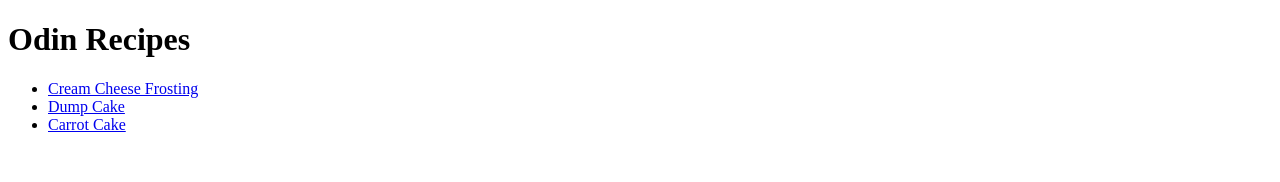
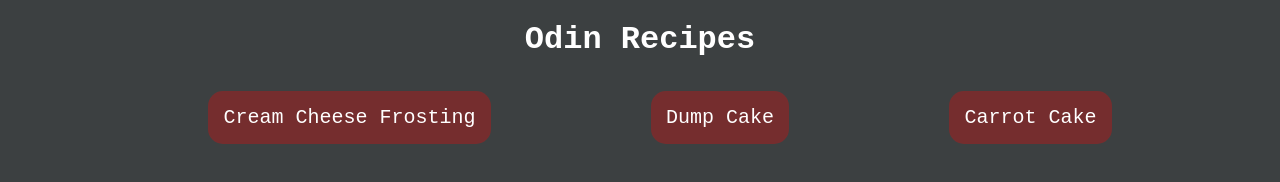
Before and after one commit to ivanhoe-genius/odin-recipes, a plain HTML site: page index.html in a window 1280 px wide. Drawn offline with Linux system fonts and the light colour scheme.

Commit message:
style: add some css to homepage

```diff
--- a/index.html
+++ b/index.html
@@ -5,6 +5,7 @@
     <meta charset="utf-8">
     <meta name="viewport" content="width=device-width, initial-scale=1.0">
     <title>TOP Recipes</title>
+    <link rel="stylesheet" href="style.css">
 </head>
 
 <body>
--- /dev/null
+++ b/style.css
@@ -0,0 +1,26 @@
+body {
+    background-color: rgb(60, 64, 65);
+    color: #fff;
+    font-family: 'Courier New', Courier, monospace
+}
+
+h1 {
+    text-align: center;
+    margin-bottom: 3rem;
+}
+
+ul {
+    display: flex;
+    justify-content: space-evenly;
+    list-style-type: none;
+}
+
+ul>li>a {
+    text-decoration: none;
+    color: #fff;
+    font-size: 1.25rem;
+    padding: 15px;
+    /* border: 1px solid red; */
+    border-radius: 15px;
+    background-color: rgba(255, 0, 0, 0.295);
+}
```
